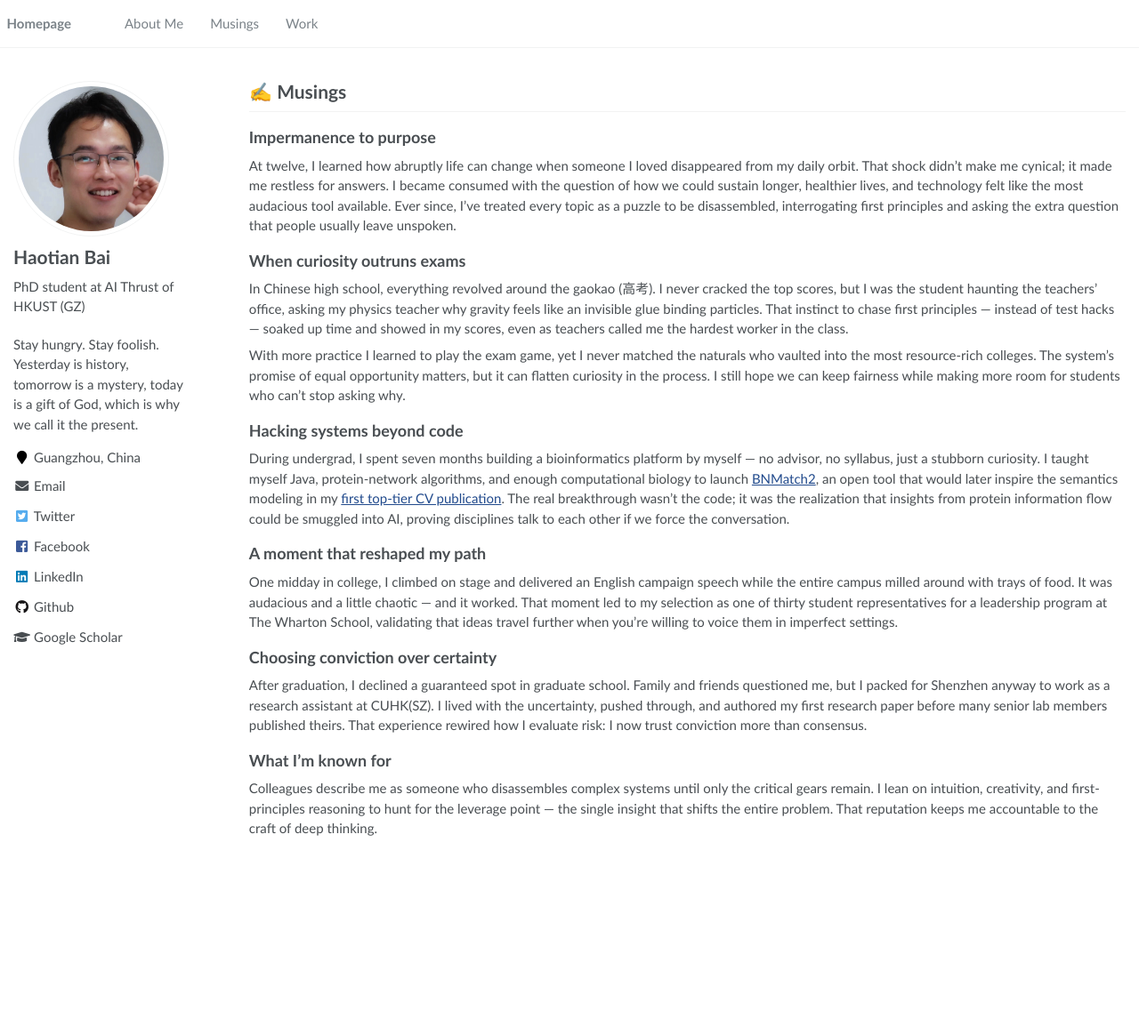
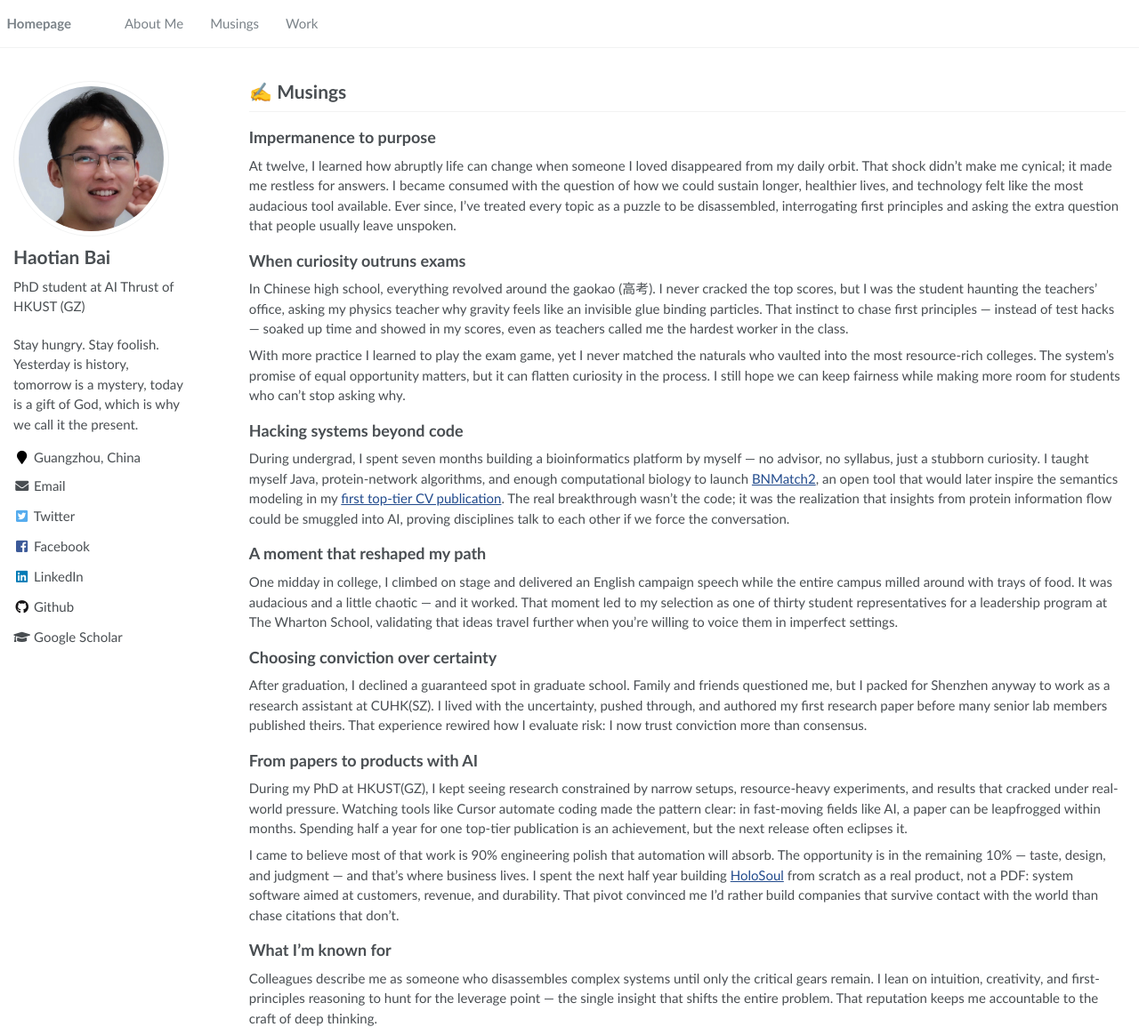
Before and after one commit to hbai98/hbai98.github.io, a Jekyll site: the page built from _pages/includes/essays.md, in a window 1280 px wide and 1164 px high. Shown: the whole window at 89% size. Built offline with Jekyll 4.4.1, drawn with Linux system fonts in a browser that asks for light colours; our own code applies the rules of GitHub Pages for plain Markdown files.

Commit message:
Add new essay section on the transition from academic research to product development in AI, highlighting the importance of engineering and business acumen.

```diff
--- a/_pages/includes/essays.md
+++ b/_pages/includes/essays.md
@@ -20,5 +20,10 @@ One midday in college, I climbed on stage and delivered an English campaign spee
 ## Choosing conviction over certainty
 After graduation, I declined a guaranteed spot in graduate school. Family and friends questioned me, but I packed for Shenzhen anyway to work as a research assistant at CUHK(SZ). I lived with the uncertainty, pushed through, and authored my first research paper before many senior lab members published theirs. That experience rewired how I evaluate risk: I now trust conviction more than consensus.
 
+## From papers to products with AI
+During my PhD at HKUST(GZ), I kept seeing research constrained by narrow setups, resource-heavy experiments, and results that cracked under real-world pressure. Watching tools like Cursor automate coding made the pattern clear: in fast-moving fields like AI, a paper can be leapfrogged within months. Spending half a year for one top-tier publication is an achievement, but the next release often eclipses it.
+
+I came to believe most of that work is 90% engineering polish that automation will absorb. The opportunity is in the remaining 10% — taste, design, and judgment — and that’s where business lives. I spent the next half year building [HoloSoul](https://holosoul.ai) from scratch as a real product, not a PDF: system software aimed at customers, revenue, and durability. That pivot convinced me I’d rather build companies that survive contact with the world than chase citations that don’t.
+
 ## What I’m known for
 Colleagues describe me as someone who disassembles complex systems until only the critical gears remain. I lean on intuition, creativity, and first-principles reasoning to hunt for the leverage point — the single insight that shifts the entire problem. That reputation keeps me accountable to the craft of deep thinking.
```
